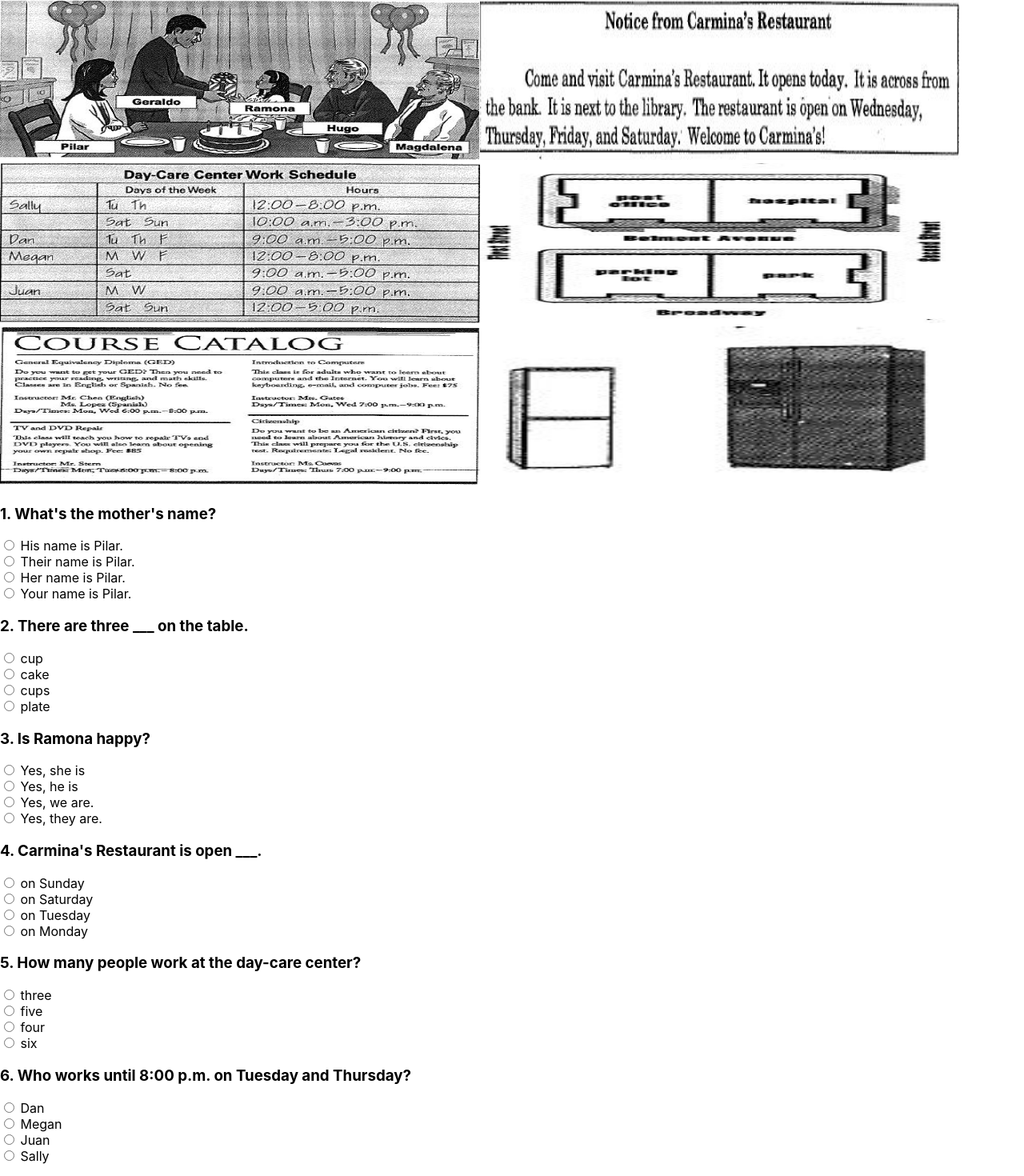
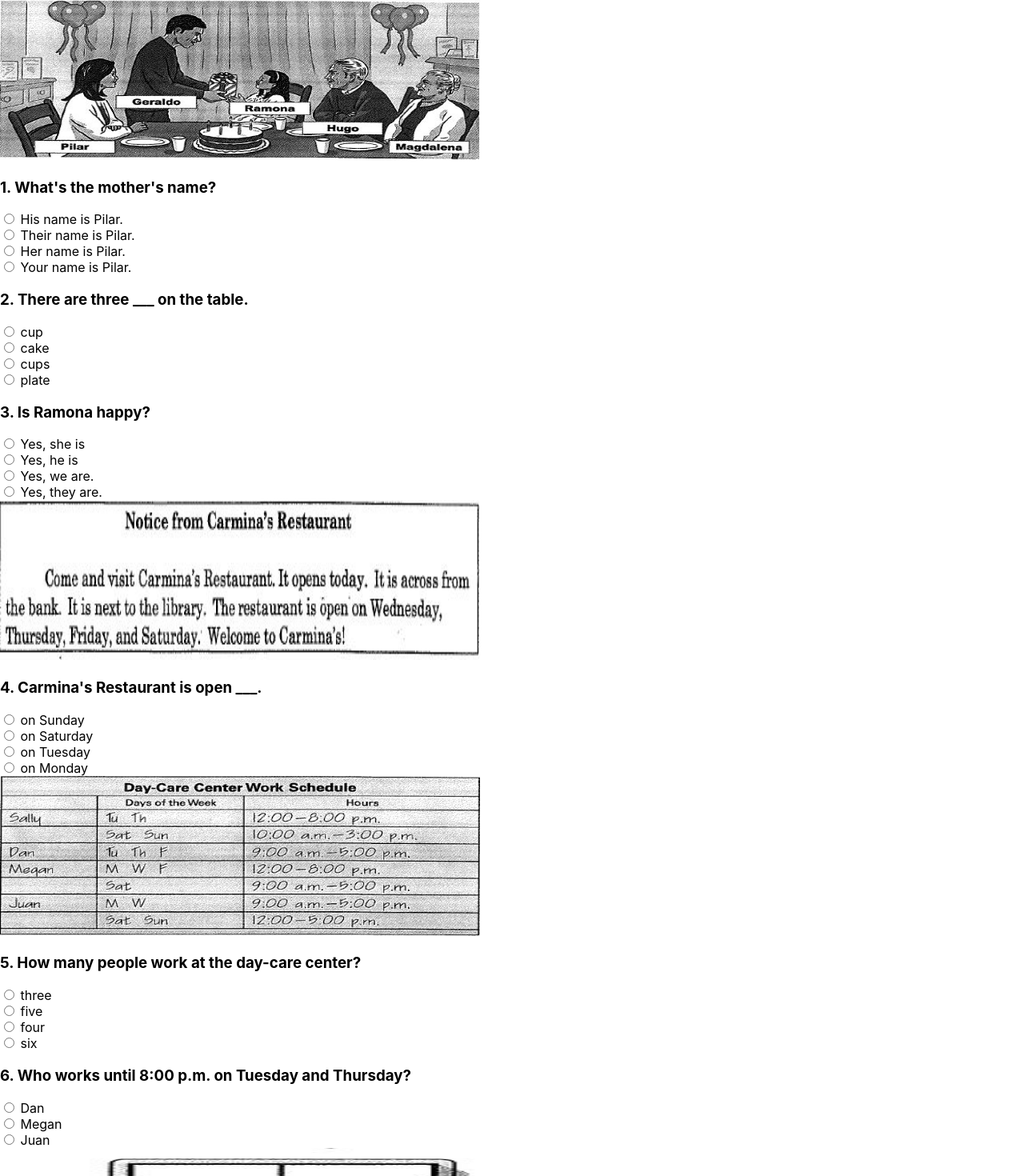
Before and after one commit to Chicago19/team-17, a React (Create React App) app in the folder my-app/: page /exam in a window 1280 px wide. Shown: the top 1470 px of the page at 80% size. Built offline with nearby package versions, Linux system fonts and the light colour scheme.

Commit message:
put spaces between spaces

```diff
--- a/my-app/src/Exam.js
+++ b/my-app/src/Exam.js
@@ -32,11 +32,6 @@ export default class Exam extends Component {
       <form onSubmit={this.handleSubmit}>
 
       <img src="1stExamPic.jpg" width="600px" height="200px"/>
-      <img src="2ndExamPic.jpg" width="600px" height="200px"/>
-      <img src="3rdExamPic.jpg" width="600px" height="200px"/>
-      <img src="4thExamPic.jpg" width="600px" height="200px"/>
-      <img src="5thExamPic.jpg" width="600px" height="200px"/>
-      <img src="6thExamPicture.jpg" width="600px" height="200px"/>
       <h3>1. What's the mother's name? </h3>
       <input type="radio" name="q1" value="a"/> His name is Pilar.<br/>
       <input type="radio" name="q1" value="b"/> Their name is Pilar.<br/>
@@ -53,13 +48,17 @@ export default class Exam extends Component {
       <input type="radio" name="q3" value="a"/> Yes, she is<br/>
       <input type="radio" name="q3" value="b"/> Yes, he is<br/>
       <input type="radio" name="q3" value="c"/> Yes, we are.<br/>
-      <input type="radio" name="q3" value="d"/> Yes, they are.
+      <input type="radio" name="q3" value="d"/> Yes, they are. <br/>
+
+      <img src="2ndExamPic.jpg" width="600px" height="200px"/>
 
       <h3>4. Carmina's Restaurant is open ___.</h3>
       <input type="radio" name="q4" value="a"/> on Sunday<br/>
       <input type="radio" name="q4" value="b"/> on Saturday<br/>
       <input type="radio" name="q4" value="c"/> on Tuesday<br/>
-      <input type="radio" name="q4" value="d"/> on Monday
+      <input type="radio" name="q4" value="d"/> on Monday <br/>
+
+      <img src="3rdExamPic.jpg" width="600px" height="200px"/>
 
       <h3>5. How many people work at the day-care center?</h3>
       <input type="radio" name="q5" value="a"/> three<br/>
@@ -72,6 +71,9 @@ export default class Exam extends Component {
       <input type="radio" name="q6" value="b"/> Megan<br/>
       <input type="radio" name="q6" value="c"/> Juan<br/>
       <input type="radio" name="q6" value="d"/> Sally
+
+
+      <img src="4thExamPic.jpg" width="600px" height="200px"/>
 
       <h3>7. The post office is ___ the parking lot</h3>
       <input type="radio" name="q7" value="a"/> on<br/>
@@ -117,7 +119,9 @@ export default class Exam extends Component {
       <input type="radio" name="q13" value="a"/> bought<br/>
       <input type="radio" name="q13" value="b"/> buy<br/>
       <input type="radio" name="q13" value="c"/> buying<br/>
-      <input type="radio" name="q13" value="d"/> buys
+      <input type="radio" name="q13" value="d"/> buys <br/>
+
+      <img src="5thExamPic.jpg" width="600px" height="200px"/>
 
       <h3>14. What will you learn in Ms. Cuevas's class?</h3>
       <input type="radio" name="q14" value="a"/> math<br/>
```
